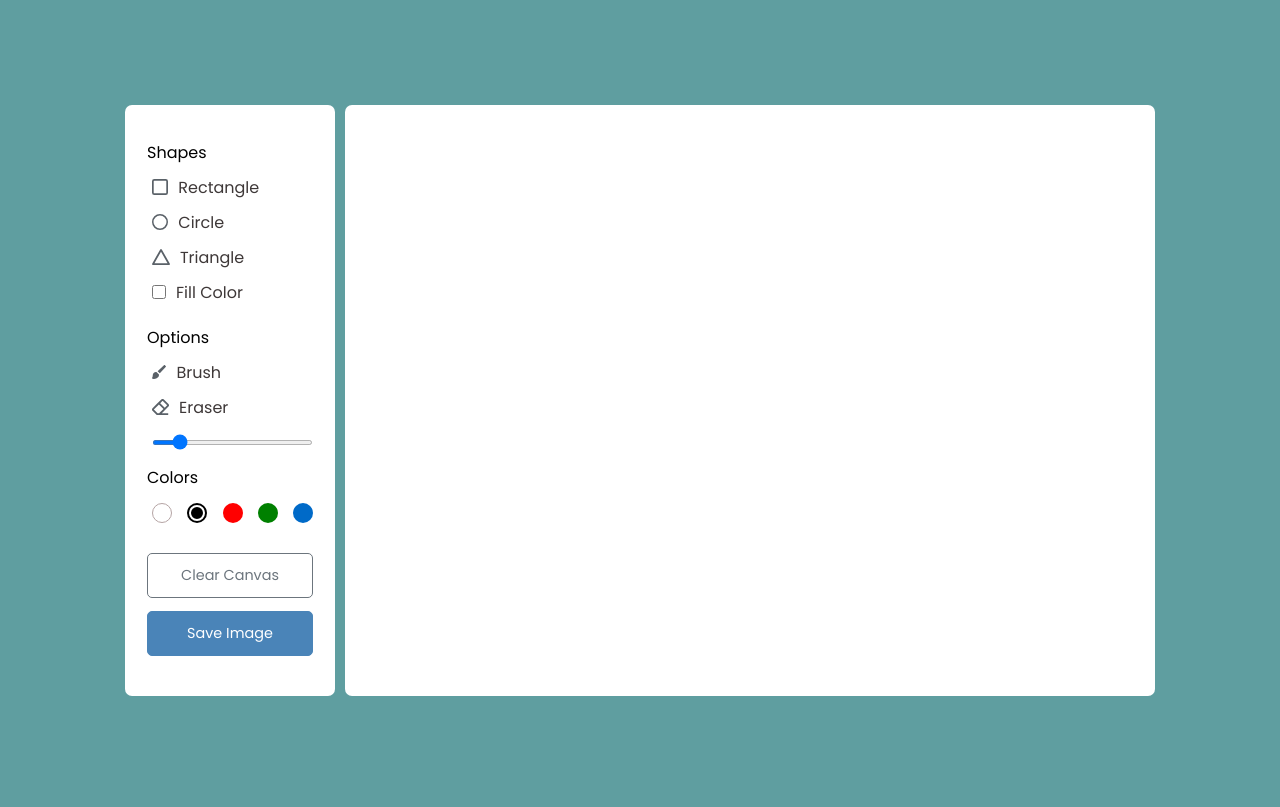
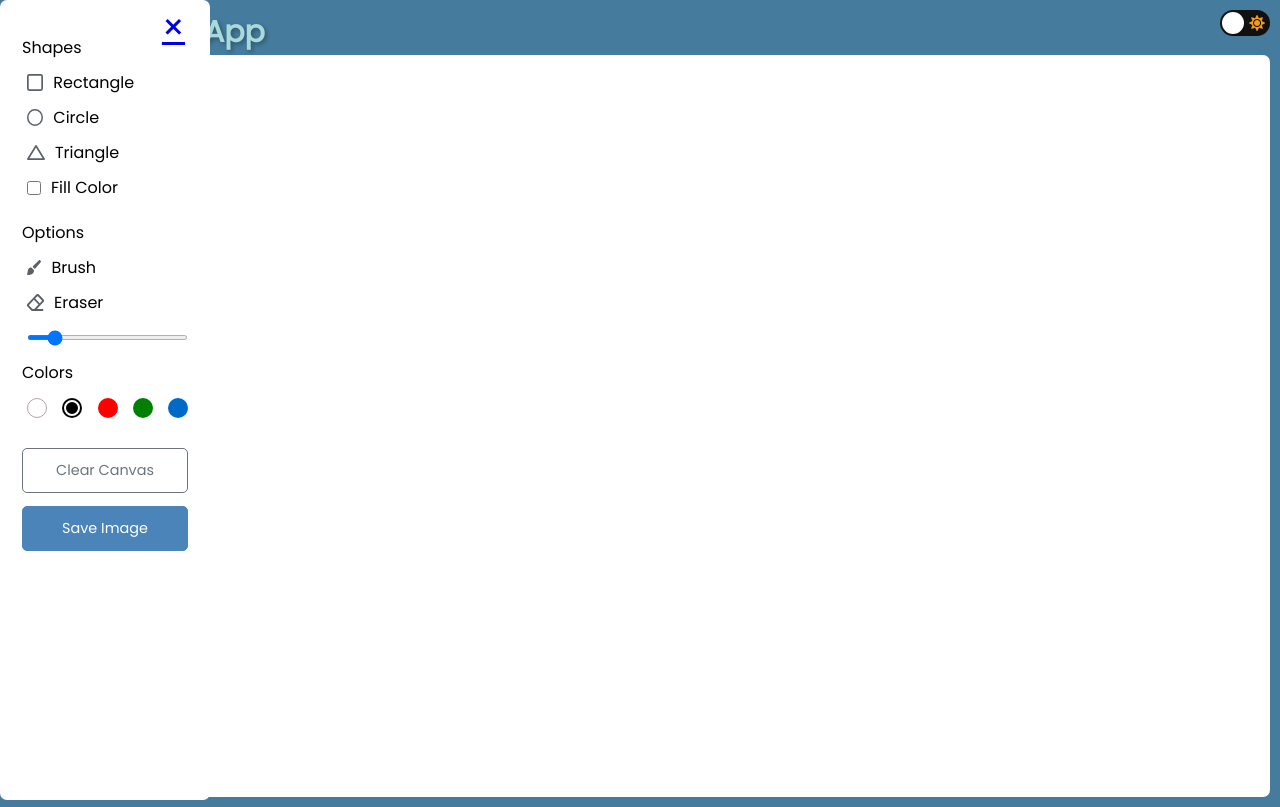
Before and after one commit to IWaqasRafiq/Canvas-Drawing, a plain HTML site: page index.html in a window 1280 px wide. Drawn offline with Linux system fonts and the light colour scheme.

Commit message:
Some Changing

```diff
--- a/index.html
+++ b/index.html
@@ -7,11 +7,25 @@
     <meta name="viewport" content="width=device-width, initial-scale=1.0">
     <title>Canvas Drawing</title>
     <link rel="stylesheet" href="./style.css">
+    <link rel='stylesheet' href='https://cdnjs.cloudflare.com/ajax/libs/font-awesome/5.13.1/css/all.min.css'>
 </head>
 
 <body>
+
     <div class="container">
-        <section class="tools-board">
+        <div class="top">
+            <span  onclick="openNav()">&#9776; Drawing_App</span>
+            <div class="end">
+                <input type="checkbox" class="checkbox" id="checkbox">
+                <label for="checkbox" class="checkbox-label">
+                  <i class="fas fa-moon"></i>
+                  <i class="fas fa-sun"></i>
+                  <span class="ball"></span>
+                </label>
+              </div>
+        </div>
+        <section id="mySidenav" class="tools-board sidenav" >
+            <a href="javascript:void(0)" class="closebtn" onclick="closeNav()">&times;</a>
             <div class="row">
                 <lebel class="title">Shapes</lebel>
                 <ul class="options">
--- a/script.js
+++ b/script.js
@@ -87,5 +87,21 @@ saveImg.addEventListener("click", () => {
 })
 
 canvas.addEventListener("mousedown", startDraw)
+canvas.addEventListener("touchstart", startDraw)
 canvas.addEventListener("mousemove", drawing)
+canvas.addEventListener("touchmove", drawing)
 canvas.addEventListener("mouseup", () => isDrawing = false )
+canvas.addEventListener("touchend", () => isDrawing = false )
+function openNav() {
+    document.getElementById("mySidenav").style.width = "250px";
+  }
+
+  /* Set the width of the side navigation to 0 */
+  function closeNav() {
+    document.getElementById("mySidenav").style.width = "0";
+  }
+
+  const checkbox = document.getElementById("checkbox")
+checkbox.addEventListener("change", () => {
+  document.body.classList.toggle("dark")
+})
--- a/style.css
+++ b/style.css
@@ -1,6 +1,8 @@
 @import url('https://fonts.googleapis.com/css2?family=Poppins&display=swap');
 
+
 * {
+
     margin: 0;
     padding: 0;
     box-sizing: border-box;
@@ -9,19 +11,126 @@
 
 body {
     display: flex;
+    /* align-items: center; */
+    /* justify-content: center; */
+    min-height: 100vh;
+    background-color: #457b9d;
+    transition: background 0.2s linear;
+
+}
+
+.end {
+    position: absolute;
+    margin-right: 10px;
+    right: -0px;
+}
+
+body.dark section {
+    background-color: #292c35;
+}
+
+/* #9b59b6 */
+
+body.dark , body.dark .buttons .clear-canvas{
+    color: #fff;
+}
+
+.checkbox {
+    opacity: 0;
+    position: absolute;
+}
+
+.checkbox-label {
+    background-color: #111;
+    width: 50px;
+    height: 26px;
+    border-radius: 50px;
+    position: relative;
+    padding: 5px;
+    cursor: pointer;
+    display: flex;
+    justify-content: space-between;
     align-items: center;
-        justify-content: center;
-        min-height: 100vh;
-        background-color: cadetblue;
+}
+
+.fa-moon {
+    color: #f1c40f;
+    font-size: 16px;
+
+}
+
+.fa-sun {
+    color: #f39c12;
+    font-size: 16px;
+}
+
+
+.checkbox-label .ball {
+    background-color: #fff;
+    width: 22px;
+    height: 22px;
+    position: absolute;
+    left: 2px;
+    top: 2px;
+    border-radius: 50%;
+    transition: transform 0.2s linear;
+}
+
+.checkbox:checked+.checkbox-label .ball {
+    transform: translateX(24px);
 }
 
 .container {
     display: flex;
+    flex-direction: column;
     width: 100%;
-        gap: 10px;
+    /* gap: 10px; */
     padding: 10px;
-        max-width: 1050px;
+    /* max-width: 1050px; */
 }
+
+.top {
+    font-size: 30px;
+    cursor: pointer;
+    display: flex;
+    word-spacing: 13px;
+    font-family: "Arial", sans-serif;
+    font-weight: bold;
+    color: #a8dadc;
+    text-shadow: 2px 2px 4px rgba(0, 0, 0, 0.3);
+}
+
+
+.sidenav {
+    height: 100%;
+    /* 100% Full-height */
+    width: 0;
+    /* 0 width - change this with JavaScript */
+    position: fixed;
+    /* Stay in place */
+    z-index: 1;
+    /* Stay on top */
+    top: 0;
+    /* Stay at the top */
+    left: 0;
+    background-color: white;
+    /* Black*/
+    overflow-x: hidden;
+    /* Disable horizontal scroll */
+    padding-top: 60px;
+    /* Place content 60px from the top */
+    transition: 0.5s;
+    /* 0.5 second transition effect to slide in the sidenav */
+}
+
+.sidenav .closebtn {
+    position: absolute;
+    top: 0;
+    right: 25px;
+    font-size: 36px;
+    margin-left: 50px;
+}
+
 
 section {
     background-color: white;
@@ -53,7 +162,7 @@
 }
 
 .option :where(span, label) {
-        color: rgb(62, 56, 56);
+    /* color: rgb(62, 56, 56); */
     padding-left: 10px;
     cursor: pointer;
 }
@@ -74,11 +183,13 @@
     height: 5px;
     margin-top: 10px;
 }
-    .colors .options{
+
+.colors .options {
     display: flex;
     justify-content: space-between;
 }
-    .colors .option{
+
+.colors .option {
     cursor: pointer;
     height: 20px;
     width: 20px;
@@ -86,23 +197,29 @@
     margin-top: 3px;
     position: relative;
 }
-    .colors .option:nth-child(1){
+
+.colors .option:nth-child(1) {
     background-color: #fff;
     border: 1px solid rgb(181, 164, 164);
 }
-    .colors .option:nth-child(2){
+
+.colors .option:nth-child(2) {
     background-color: black;
 }
-    .colors .option:nth-child(3){
+
+.colors .option:nth-child(3) {
     background-color: red;
 }
-    .colors .option:nth-child(4){
+
+.colors .option:nth-child(4) {
     background-color: green;
 }
-    .colors .option:nth-child(5){
+
+.colors .option:nth-child(5) {
     background-color: #006ac8;
 }
-    .colors .option.selected::before{
+
+.colors .option.selected::before {
     position: absolute;
     content: "";
     top: 50%;
@@ -114,14 +231,17 @@
     border: 2px solid white;
     transform: translate(-50%, -50%);
 }
-    .colors .option:first-child.option.selected::before{
+
+.colors .option:first-child.option.selected::before {
     border-color: #ccc;
 }
-    .option #color-picker{
+
+.option #color-picker {
     opacity: 0;
     cursor: pointer;
 }
-    .buttons button{
+
+.buttons button {
     width: 100%;
     color: #fff;
     border: none;
@@ -132,24 +252,30 @@
     background: none;
     border-radius: 5px;
     cursor: pointer;
+
 }
-    .buttons .clear-canvas{
+
+.buttons .clear-canvas {
     color: #6c757d;
     border: 1px solid #6c757d;
     transition: all 0.3 ease;
 }
-    .clear-canvas:hover{
+
+.clear-canvas:hover {
     color: #fff;
     background: #4a84b8;
 }
-    .buttons .save-img{
+
+.buttons .save-img {
     background: #4a84b8;
     border: 1px solid #4a84b8;
 }
+
 .drawing-board {
     flex: 1;
 }
-    .drawing-board canvas{
+
+.drawing-board canvas {
     width: 100%;
     height: 100%;
 }
```
Lines whose indentation alone changed are shown as unchanged.
